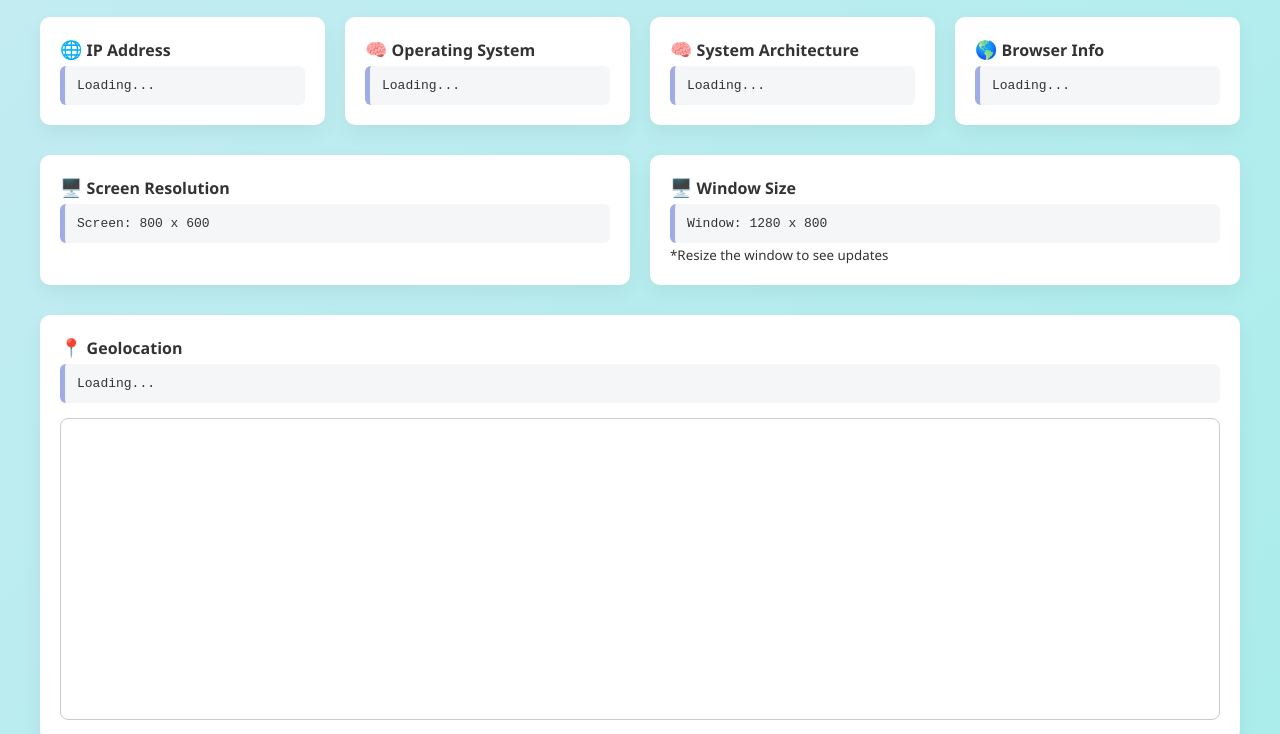
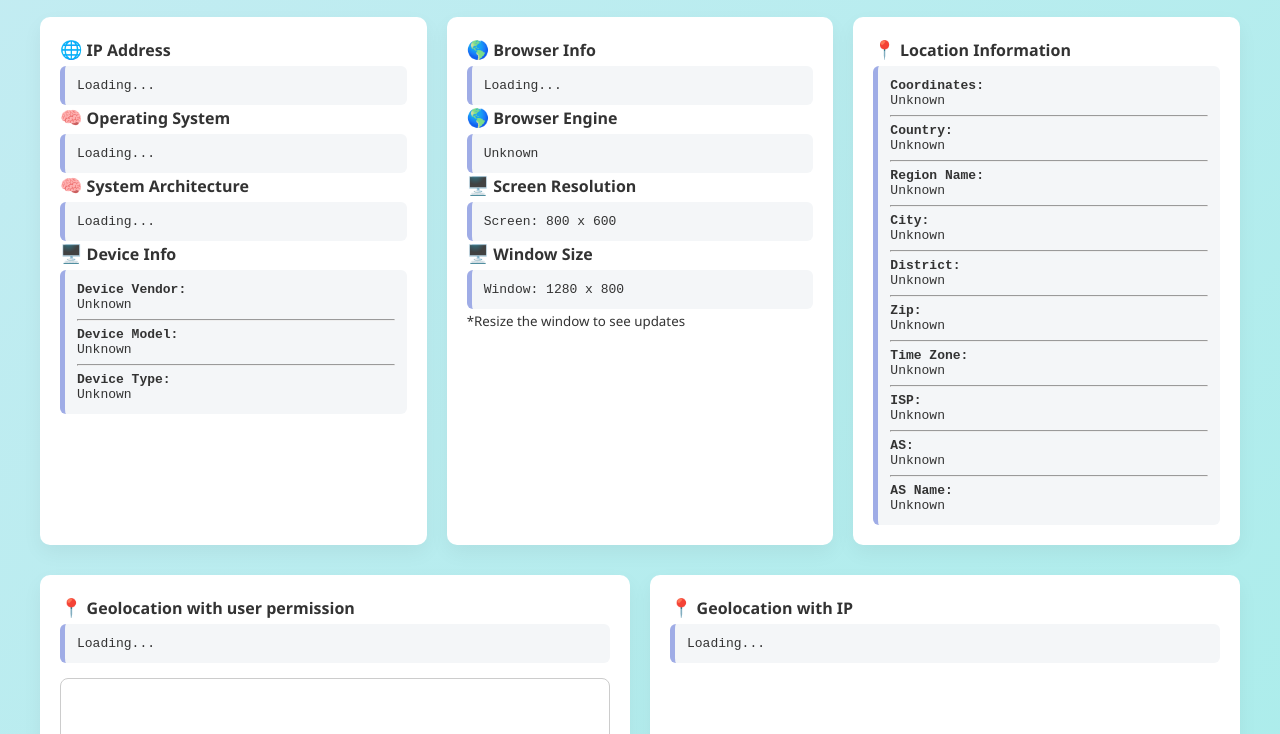
Before and after one commit to Naveen7504/user-system-information, a plain HTML site: page index.html in a window 1280 px wide. Shown: the part 66-800 px from the top of the page. Drawn offline with nearby package versions, Linux system fonts and the light colour scheme; a script that the page names is missing.

Commit message:
Update index.html
New UI and Location with API and more info about system

```diff
--- a/index.html
+++ b/index.html
@@ -18,51 +18,106 @@
         <div class="row">
             <div class="card">
                 <h4><span>🌐</span> IP Address</h4>
-                <!-- <p id="ip-address"></p> -->
                 <div class="value" id="ip-address">Loading...</div>
-            </div>
+                <div class="vertical-gap"></div>
 
-            <div class="card">
                 <h4><span>🧠</span> Operating System</h4>
-                <!-- <p id="os-info"></p> -->
                 <div class="value" id="os-info">Loading...</div>
+                <div class="vertical-gap"></div>
 
-            </div>
-            <div class="card">
                 <h4><span>🧠</span> System Architecture</h4>
-                <!-- <p id="os-info"></p> -->
                 <div class="value" id="cpuarch-info">Loading...</div>
+                <div class="vertical-gap"></div>
 
+                <h4><span>🖥️</span> Device Info</h4>
+                <div class="value" id="device-info">
+                    <strong>Device Vendor:</strong>
+                    <div id="device-vendor"> Unknown</div>
+                    <hr>
+                    <strong>Device Model:</strong>
+                    <div id="device-model">Unknown</div>
+                    <hr>
+                    <strong>Device Type:</strong>
+                    <div id="device-type">Unknown</div>
+                </div>
             </div>
 
             <div class="card">
 
                 <h4><span>🌎</span> Browser Info</h4>
-                <!-- <p id="browser-info"></p> -->
                 <div class="value" id="browser-info">Loading...</div>
+                <div class="vertical-gap"></div>
+
+                <h4><span>🌎</span> Browser Engine</h4>
+                <div class="value" id="browser-engine">Unknown</div>
+                <div class="vertical-gap"></div>
+
+                <h4><span>🖥️</span> Screen Resolution</h4>
+                <div class="value" id="screen-info">Loading...</div>
+                <div class="vertical-gap"></div>
+
+                <h4><span>🖥️</span> Window Size</h4>
+                <div class="value" id="window-info">Loading...</div>
+                <small>*Resize the window to see updates</small>
+            </div>
+            <div class="card">
+                <h4><span>📍</span> Location Information</h4>
+                <div class="value" id="location-api-info">
+                    <strong>Coordinates:</strong>
+                    <div id="location-coordinates">Unknown</div>
+                    <hr>
+                    <strong>Country:</strong>
+                    <div id="location-country"> Unknown</div>
+                    <hr>
+                    <!-- <strong>Country Code:</strong>
+                    <div id="location-country-code">Unknown</div>
+                    <hr> -->
+                    <!-- <strong>Region:</strong>
+                    <div id="location-region">Unknown</div>
+                    <hr> -->
+                    <strong>Region Name:</strong>
+                    <div id="location-region-name">Unknown</div>
+                    <hr>
+                    <strong>City:</strong>
+                    <div id="location-city">Unknown</div>
+                    <hr>
+                    <strong>District:</strong>
+                    <div id="location-district">Unknown</div>
+                    <hr>
+                    <strong>Zip:</strong>
+                    <div id="location-zip">Unknown</div>
+                    <hr>
+                    <strong>Time Zone:</strong>
+                    <div id="location-timezone">Unknown</div>
+                    <hr>
+                    <!-- <strong>Currency:</strong>
+                    <div id="location-currency">Unknown</div>
+                    <hr> -->
+                    <strong>ISP:</strong>
+                    <div id="location-isp">Unknown</div>
+                    <hr>
+                    <strong>AS:</strong>
+                    <div id="location-as">Unknown</div>
+                    <hr>
+                    <strong>AS Name:</strong>
+                    <div id="location-asname">Unknown</div>
+
+                </div>
+
             </div>
 
         </div>
+
         <div class="row">
             <div class="card">
-                <h4><span>🖥️</span> Screen Resolution</h4>
-                <!-- <p id="screen-info"></p> -->
-                <div class="value" id="screen-info">Loading...</div>
-                <!-- <small>*Resize the window to see updates</small> -->
+                <h4><span>📍</span> Geolocation with user permission</h4>
+                <div class="value" id="geolocation">Loading...</div>
+                <div id="map"></div>
             </div>
             <div class="card">
-                <h4><span>🖥️</span> Window Size</h4>
-                <!-- <p id="screen-info"></p> -->
-                <div class="value" id="window-info">Loading...</div>
-                <small>*Resize the window to see updates</small>
-            </div>
-        </div>
-        <div class="row">
-            <div class="card full-width">
-                <h4><span>📍</span> Geolocation</h4>
-                <!-- <p id="geolocation"></p> -->
-                <div class="value" id="geolocation">Loading...</div>
-                <div id="map"></div>
+                <h4><span>📍</span> Geolocation with IP</h4>
+                <div class="value" id="geolocation_ip">Loading...</div>
+                <div id="map_ip"></div>
             </div>
         </div>
 
```
